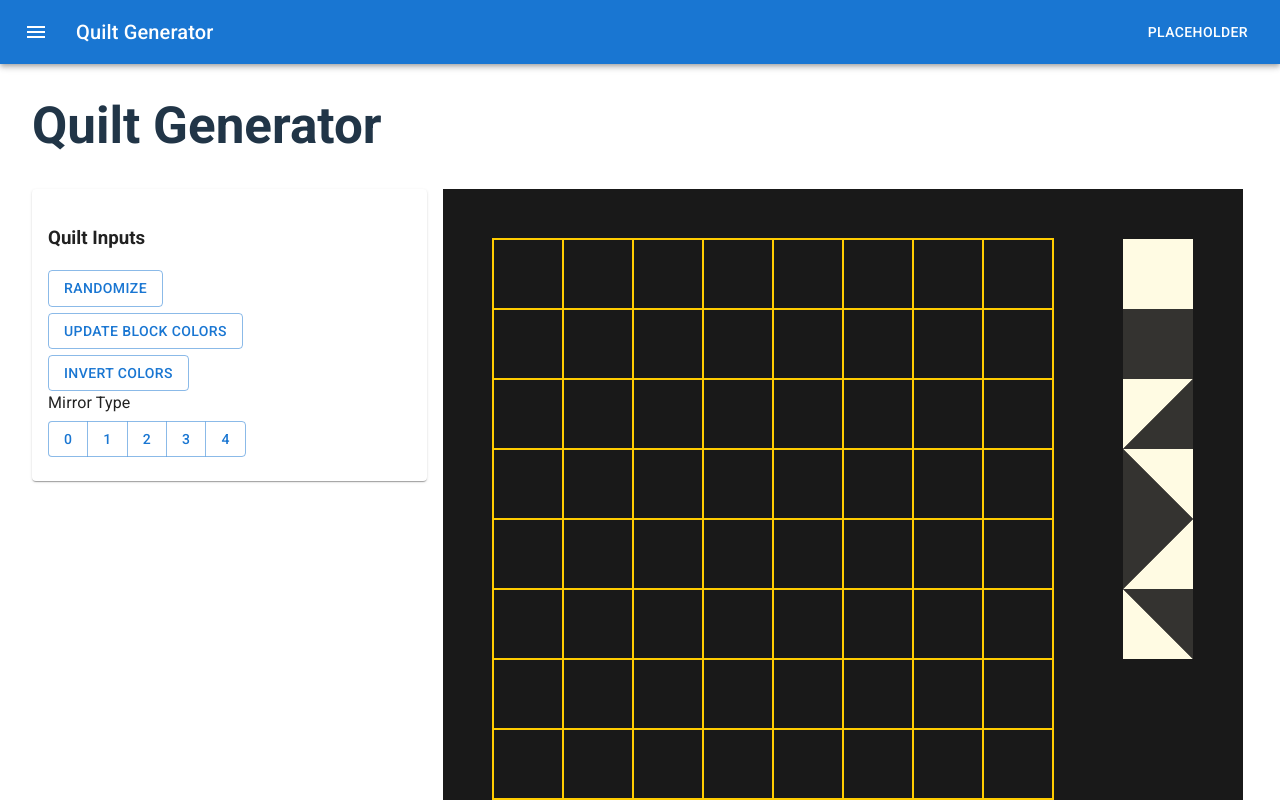
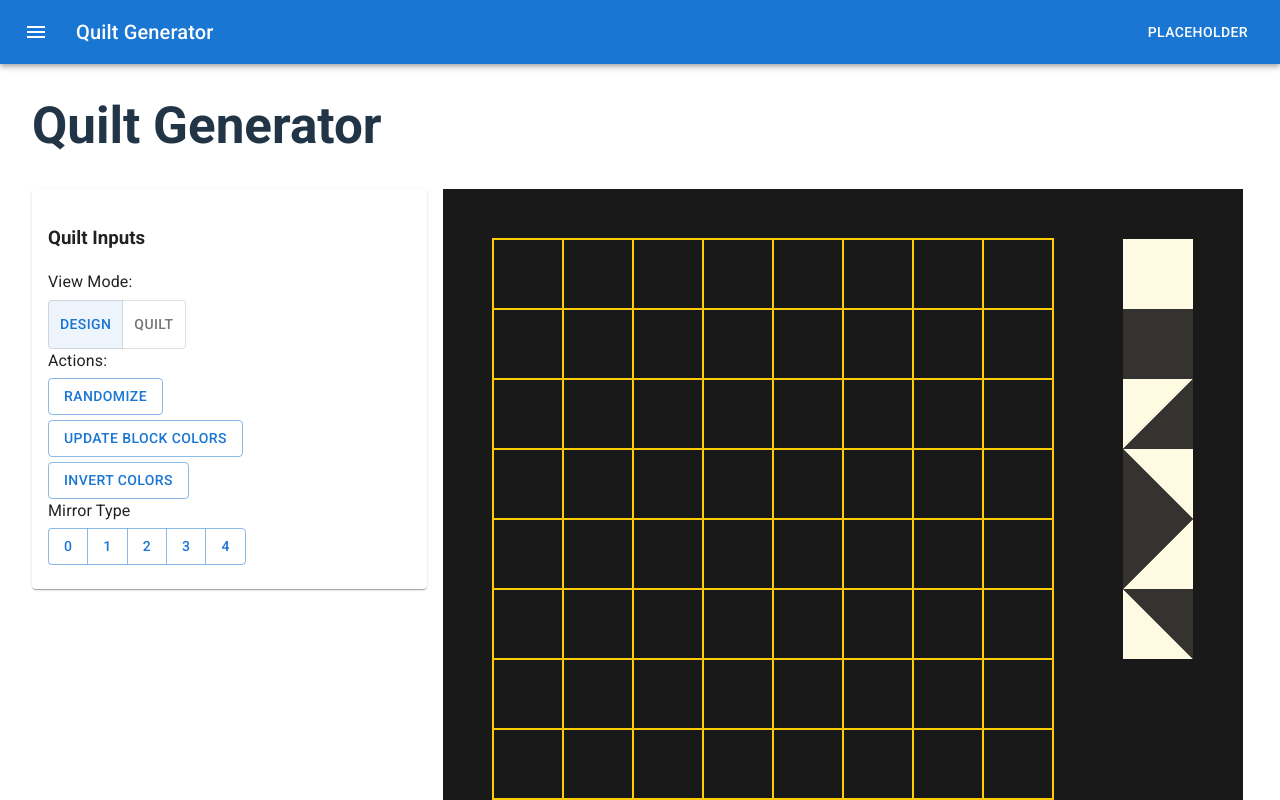
Before and after one commit to yukonnor/quilt-generator, a React (Vite) app in the folder quilt-generator-app/: page / in a window 1280 px wide. Shown: the top 800 px of the page. Built offline with nearby package versions, Linux system fonts and the light colour scheme.

Commit message:
add view mode toggle

```diff
--- a/quilt-generator-app/src/App.jsx
+++ b/quilt-generator-app/src/App.jsx
@@ -21,6 +21,7 @@ const sketchParams = {
   },
   circleColor: { value: "#ff0000", type: "color", label: "Circle Color" },
   // Placeholder for actions / functions / methods to be set in quiltCanvas
+  viewMode: { value: "design", setMode: null },
   randomFill: null,
   invertColors: null,
   updateMirrorType: null,
@@ -32,6 +33,7 @@ function App() {
 
   // Handle changes to any parameter by key
   const handleParamChange = (key, value) => {
+    console.log("Param changed:", key, value);
     setParams((prevParams) => ({
       ...prevParams,
       [key]: {
--- a/quilt-generator-app/src/components/SketchInputs.jsx
+++ b/quilt-generator-app/src/components/SketchInputs.jsx
@@ -8,6 +8,7 @@ import {
   ButtonGroup,
   Typography,
   Tooltip,
+  ToggleButtonGroup,
   ToggleButton,
 } from "@mui/material";
 import ColorInput from "./ColorInput";
@@ -35,20 +36,25 @@ const SketchInputs = ({ params, onParamChange }) => {
         /> */}
 
         {/* mode */}
-        {/* <Typography gutterBottom></Typography>
+        <Typography gutterBottom>View Mode:</Typography>
         <ToggleButtonGroup
           color="primary"
-          value={alignment}
           exclusive
-          onChange={handleChange}
-          aria-label="Platform"
+          value={params.viewMode.value}
+          onChange={(_, newMode) => {
+            if (newMode !== null) {
+              params.viewMode.setMode(newMode);
+              onParamChange("viewMode", newMode);
+            }
+          }}
+          aria-label="View Mode"
         >
           <ToggleButton value="design">Design</ToggleButton>
           <ToggleButton value="quilt">Quilt</ToggleButton>
-        </ToggleButtonGroup> */}
+        </ToggleButtonGroup>
 
         {/* randomFill */}
-        <Typography gutterBottom></Typography>
+        <Typography gutterBottom>Actions:</Typography>
         <Tooltip title="Shortcut: ENTER">
           <Button
             variant="outlined"
--- a/quilt-generator-app/src/quilt-canvas.js
+++ b/quilt-generator-app/src/quilt-canvas.js
@@ -3,7 +3,7 @@ import { XRES, YRES, LIGHT_COLORS, DARK_COLORS } from "./models/constants";
 
 const quiltCanvas = (p) => {
   let block;
-  let mode = "design"; // "quilt_preview"
+  let mode = "design"; // "quilt"
   let selectedPieceOption = null;
   let showDesignTools = true;
   let pieceOptions;
@@ -24,16 +24,19 @@ const quiltCanvas = (p) => {
 
     // Assign functions to action buttons found in p.params so they can be accessed externally
     if (p.params) {
+      p.params.viewMode.setMode = (clickedMode) => {
+        mode = clickedMode;
+      };
       p.params.randomFill = () => {
-        let lightColor = pieceOptions.pieceOptions[0].color[0];
-        let darkColor = pieceOptions.pieceOptions[0].color[1];
+        let lightColor = pieceOptions.options[0].color[0];
+        let darkColor = pieceOptions.options[0].color[1];
         block.randomFill(lightColor, darkColor);
       };
       p.params.invertColors = () => block.invertColors();
       p.params.updateMirrorType = (mirrorType) => block.updateMirrorType(mirrorType);
       p.params.updateAllPieceColors = () => {
-        let lightColor = pieceOptions.pieceOptions[0].color[0];
-        let darkColor = pieceOptions.pieceOptions[0].color[1];
+        let lightColor = pieceOptions.options[0].color[0];
+        let darkColor = pieceOptions.options[0].color[1];
         block.updateAllPieceColors(lightColor, darkColor);
       };
     }
@@ -50,7 +53,7 @@ const quiltCanvas = (p) => {
       colorOptions.draw(p);
     }
 
-    if (mode === "quilt_preview") {
+    if (mode === "quilt") {
       block.drawQuiltMode(p, 5, 4);
     }
   };
@@ -87,7 +90,7 @@ const quiltCanvas = (p) => {
     }
     // SWITCH MODES
     if (p.key === "q") {
-      mode = mode === "design" ? "quilt_preview" : "design";
+      mode = mode === "design" ? "quilt" : "design";
     }
     // SWITCH MIRROR TYPES
     if (p.key === "z") {
```
